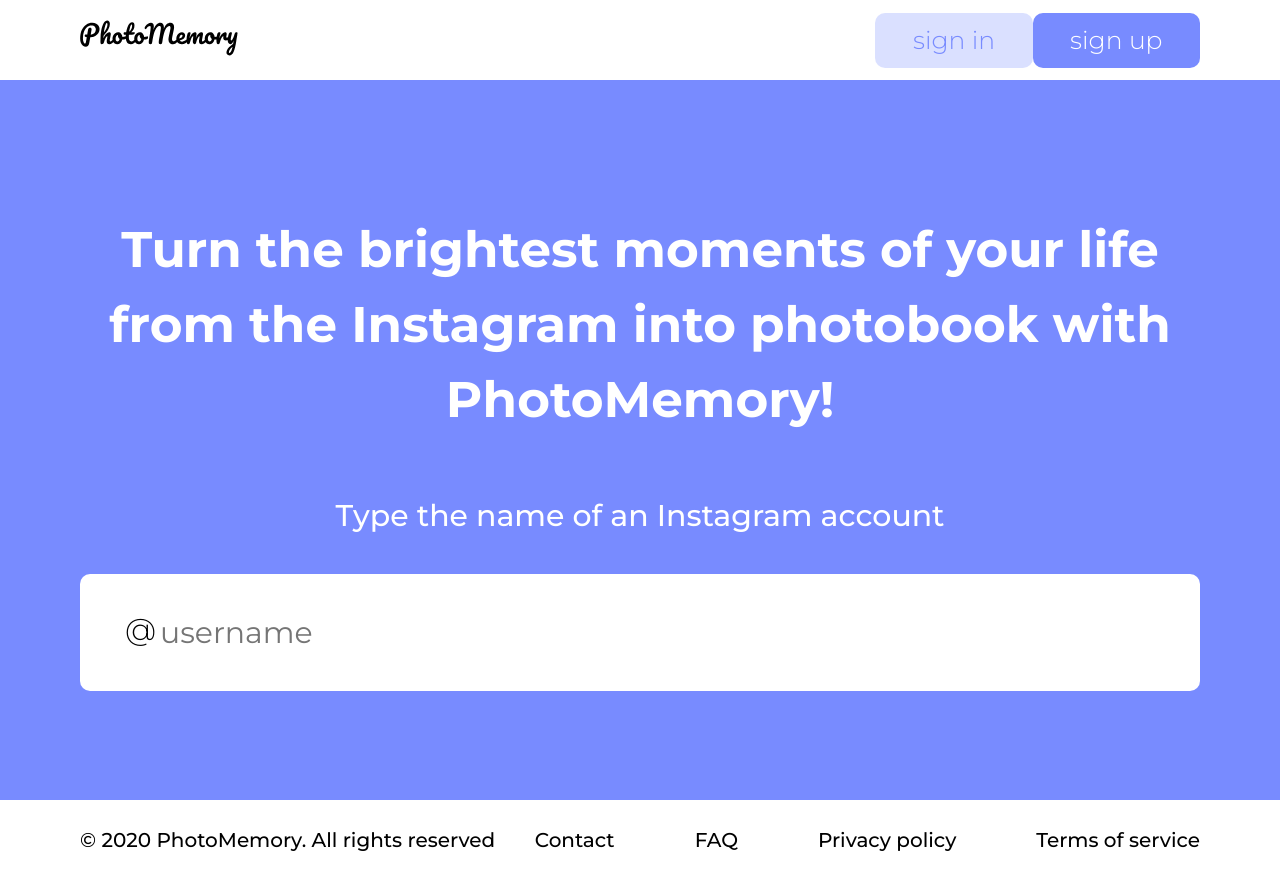
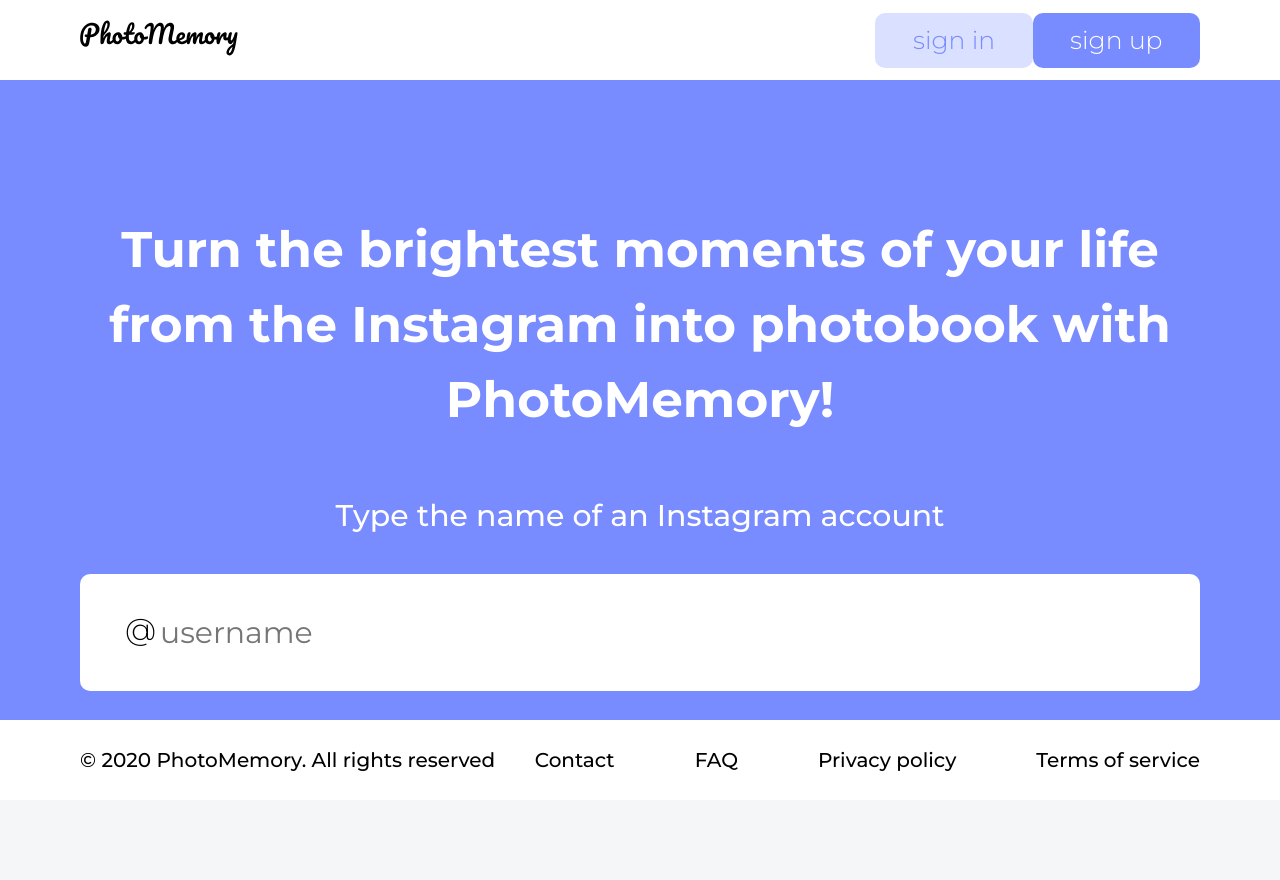
Before and after one commit to floss-order/photomemory, a React (Create React App) app in the folder client/: page / in a window 1280 px wide. After the commit the page ends 800 px from the top, so only its background shows below. Built offline with nearby package versions, Linux system fonts and the light colour scheme.

Commit message:
Added sticky footer

```diff
--- a/client/src/components/Footer.css
+++ b/client/src/components/Footer.css
@@ -1,8 +1,11 @@
 footer {
+    position: fixed;
+    left: 0;
+    bottom: 0;
+    width: 100%;
     display: flex;
     justify-content: space-between;
     align-items: center;
-    /* width: 100%; */
     background: white;
     min-height: 10vh;
     font-weight: 500;
```
